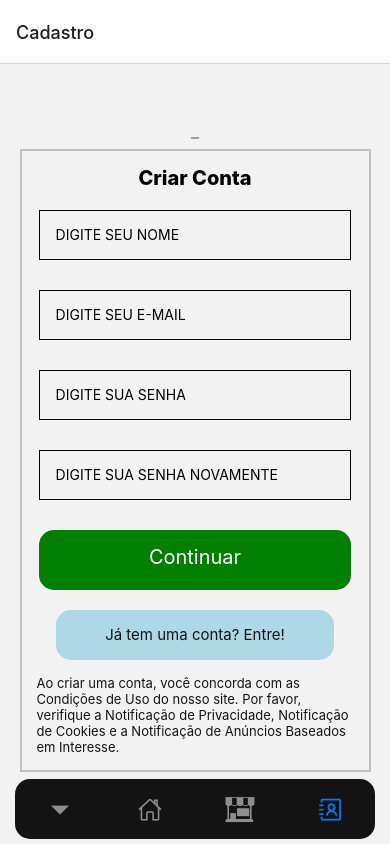
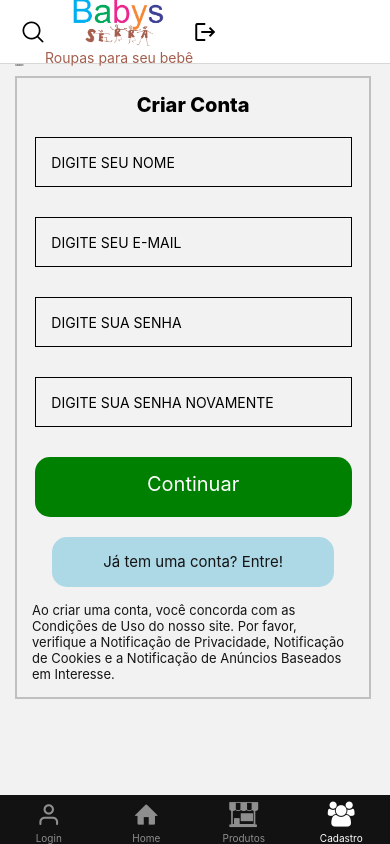
Before and after one commit to andersonlps/Ecommerce-React-Native, a React Native app in the folder TrabalhoFinal/: screen /Cadastro in a window 390 px wide. Built offline with nearby package versions, Linux system fonts and the light colour scheme.

Commit message:
Atualização TabBar e Header

```diff
--- a/TrabalhoFinal/App.js
+++ b/TrabalhoFinal/App.js
@@ -1,13 +1,8 @@
-import { StatusBar } from "react-native";
-import { StyleSheet, View } from "react-native";
-import { Home } from "./src/screens/Home";
-import { Login } from "./src/screens/Login";
 import { NavigationContainer } from "@react-navigation/native";
 import { createBottomTabNavigator } from "@react-navigation/bottom-tabs";
-import { Produtos } from "./src/screens/Produtos";
-import { Cadastro } from "./src/screens/Cadastro";
-import { Ionicons, Fontisto, AntDesign   } from "@expo/vector-icons";
-
+import { RotasPrivadas } from "./src/routes/RotasPrivadas";
+import { StatusBar } from "react-native";
+// import { RotasPublicas } from "./src/routes/RotasPublicas";
 
 // import { Routes } from './src/routes';
 
@@ -15,78 +10,13 @@ const Tab = createBottomTabNavigator();
 
 export default function App() {
   return (
-    <View style={styles.container}>
-      <NavigationContainer>
-        <Tab.Navigator
-          screenOptions={{
-            tabBarShowLabel: false,
-            tabBarStyle: {
-              position: "absolute",
-              backgroundColor: "#131313",
-              borderTopWidth: 0,
-
-              bottom: 5,
-              left: 15,
-              right: 15,
-              elevation: 0,
-              borderRadius: 15,
-              height: 60,
-            },
-          }}
-        >
-          <Tab.Screen
-            name="Home "
-            component={Login}
-            options={{
-              headerShown: false}}
-          />
-          <Tab.Screen name="Home" component={Home}
-          options={{
-
-            tabBarIcon: ({ color, size, focused }) => {
-              if (focused) {
-                return <Ionicons name="home" size={size} color={color} />;
-              }
-              return (
-                <Ionicons name="home-outline" size={size} color={color} />
-              );
-            },
-          }}
-          />
-          <Tab.Screen name="Produtos" component={Produtos}
-          options={{
-
-            tabBarIcon: ({ color, size, focused }) => {
-              if (focused) {
-                return <Fontisto name="shopping-store" size={size} color={color} />;
-              }
-              return (
-                <Fontisto name="shopping-store" size={size} color={color} />
-              );
-            },
-          }} />
-          <Tab.Screen name="Cadastro" component={Cadastro}
-           options={{
-
-            tabBarIcon: ({ color, size, focused }) => {
-              if (focused) {
-                return <AntDesign name="contacts" size={size} color={color} />;
-              }
-              return (
-                <AntDesign name="contacts" size={size} color={color} />
-              );
-            },
-          }} />
-        </Tab.Navigator>
-      </NavigationContainer>
-      <StatusBar translucent backgroundColor="auto" />
-    </View>
-    // <Routes/>
+    <NavigationContainer>
+      <StatusBar
+      barStyle="dark-content"
+      backgroundColor="white"
+      />
+      {/* <RotasPublicas /> */}
+      <RotasPrivadas />
+    </NavigationContainer>
   );
 }
-
-const styles = StyleSheet.create({
-  container: {
-    flex: 1,
-  },
-});
--- a/TrabalhoFinal/src/components/Header/index.jsx
+++ b/TrabalhoFinal/src/components/Header/index.jsx
@@ -1,52 +1,40 @@
-import { View, Text, StyleSheet, Button, Image } from "react-native";
-import { AntDesign } from "@expo/vector-icons";
-import { MaterialIcons } from '@expo/vector-icons';
+import React from "react";
+import { View,  StyleSheet, Image, Text} from "react-native";
+import { MaterialIcons, AntDesign } from "@expo/vector-icons";
 
 export const Topo = () => {
   return (
-    <View>
+
       <View style={styles.header}>
-        <View style={styles.pesquisa}>
-          <AntDesign name="search1" size={32} color="black" />
-        </View>
+        <AntDesign name="search1" size={24} color="black" />
         <View style={styles.ImgText}>
-          <Image
-            source={require("../../assets/logo.png")}
-            style={{ width: 100, height: 50 }}
-          />
+        <Image
+          source={require("../../assets/logo.png")}
+          style={{ width: 100, height: 50 }}/>
           <Text style={styles.texto}>Roupas para seu bebê</Text>
         </View>
-        <View style={styles.logout}>
-          <MaterialIcons name="logout" size={24} color="black" />
-        </View>
+        <MaterialIcons name="logout" size={24} color="black" />
       </View>
-    </View>
+
   );
 };
 
 const styles = StyleSheet.create({
   header: {
     flexDirection: "row",
-    width: "100%",
-    height: 100,
+    width:"96%",
+    height:100,
+    alignItems: "center",
+    justifyContent: "space-between",
+    padding:5,
+
+  },
+
+  ImgText: {
+
     alignItems: "center",
     justifyContent: "center",
   },
-  pesquisa: {
-    width: "10%",
-    marginLeft: 10,
-    alignItems: "center",
-  },
-  logout:{
-    width: "10%",
-    alignItems: "center",
-  },
-  ImgText: {
-    width: "70%",
-    alignItems: "center",
-    justifyContent: "center",
-  },
-
   texto: {
     color: "#A45E4D",
     justifyContent: "center",
--- a/TrabalhoFinal/src/routes/RotasPrivadas.jsx
+++ b/TrabalhoFinal/src/routes/RotasPrivadas.jsx
@@ -1,15 +1,135 @@
-import { createBottomTabNavigator } from '@react-navigation/bottom-tabs';
-import { Contatos } from '../screens/Contatos';
-import {Home} from '../screens/Home'
-import { Produtos } from '../screens/Produtos';
+import React from "react";
+import { createBottomTabNavigator } from "@react-navigation/bottom-tabs";
+import { createNativeStackNavigator } from "@react-navigation/native-stack";
+import { Login } from "../screens/Login";
+import { Home } from "../screens/Home";
+import { Produtos } from "../screens/Produtos";
+import { Cadastro } from "../screens/Cadastro";
+import { Entypo, Fontisto, Feather, FontAwesome  } from "@expo/vector-icons";
+import { Topo } from "../components/Header";
+
 
 const Tab = createBottomTabNavigator();
+const Stack = createNativeStackNavigator();
 
-export const RotasPrivadas = () =>{
-    <Tab.Navigator>
-      <Tab.Screen name="Home" component={Home} options={{ headerShown: true}}/>
-      <Tab.Screen name="Produtos" component={Produtos} options={{ headerShown: true}}/>
-      <Tab.Screen name="Contatos" component={Contatos} options={{ headerShown: true}}/>
+const LoginStack = () => {
+  return (
+    <Stack.Navigator>
+      <Stack.Screen
+        name="Login"
+        component={Login}
+        options={{ headerShown: false }}
+      />
+    </Stack.Navigator>
+  );
+};
+
+const HomeStack = () => {
+  return (
+    <Stack.Navigator>
+      <Stack.Screen
+        name="Home"
+        component={Home}
+        options={{ headerTitle:()=> <Topo/>,
+          headerStyle: {
+            backgroundColor: '#fff',
+          },
+          headerTintColor: '#fff',
+          headerTitleStyle: {
+            fontWeight: 'bold',
+          },
+        }}
+      />
+
+
+    </Stack.Navigator>
+  );
+};
+
+const ProdutosStack = () => {
+  return (
+    <Stack.Navigator>
+      <Stack.Screen
+        name="Produtos"
+        component={Produtos}
+        options={{ headerTitle:()=> <Topo/> }}
+      />
+    </Stack.Navigator>
+  );
+};
+
+
+
+const CadastroStack = () => {
+  return (
+    <Stack.Navigator>
+      <Stack.Screen
+        name="Cadastro"
+        component={Cadastro}
+        options={{ headerTitle:()=> <Topo/> }}
+      />
+    </Stack.Navigator>
+  );
+};
+
+
+export const RotasPrivadas = () => {
+  return (
+    <Tab.Navigator
+      screenOptions={{
+        tabBarStyle: {
+          backgroundColor: "#121212",
+          borderTopColor: "transparent",
+        },
+        tabBarActiveTintColor: "#fff",
+        tabStyle: {
+          paddingBottom: 5,
+          paddingTop: 5,
+        },
+      }}
+    >
+       <Tab.Screen
+        name="Login"
+        component={LoginStack}
+        options={{
+          headerShown: false,
+          tabBarIcon: ({ color, size }) => (
+            <Feather name="user" size={size} color={color} />
+
+          )
+         }}
+      />
+      <Tab.Screen
+
+        name="Home"
+        component={HomeStack}
+        options={{
+          headerShown: false,
+          tabBarIcon: ({ color, size }) => (
+            <Entypo name="home" size={size} color={color} />
+          )
+        }}
+      />
+      <Tab.Screen
+        name="Produtos"
+        component={ProdutosStack}
+        options={{
+          headerShown: false,
+          tabBarIcon: ({ color, size }) => (
+            <Fontisto name="shopping-store" size={size} color={color} />
+          )
+        }}
+      />
+      <Tab.Screen
+        name="Cadastro"
+        component={CadastroStack}
+        options={{
+          headerShown: false,
+          tabBarIcon: ({ color, size }) => (
+            <FontAwesome name="group" size={size} color={color} />
+          )
+        }}
+      />
     </Tab.Navigator>
-
-}
+  );
+};
--- a/TrabalhoFinal/src/screens/Cadastro/index.jsx
+++ b/TrabalhoFinal/src/screens/Cadastro/index.jsx
@@ -1,55 +1,94 @@
-import { useState } from 'react';
-import { Button, Text, TextInput, TouchableOpacity, View } from 'react-native'
+import { useState } from "react";
+import {
+  ScrollView,
+  Text,
+  TextInput,
+  TouchableOpacity,
+  View,
+} from "react-native";
 // import {styles} from './styles';
 import { StyleSheet } from "react-native";
+import { Topo } from "../../components/Header";
 
-export const Cadastro = ({navigation}) => {
-    const [usuarioNome, setUsuarioNome] = useState("")
-    const [userEmail, setUserEmail] = useState("")
-    const [senha, setSenha] = useState("")
-    const [senha2, setSenha2] = useState("")
+export const Cadastro = ({ navigation }) => {
+  const [usuarioNome, setUsuarioNome] = useState("");
+  const [userEmail, setUserEmail] = useState("");
+  const [senha, setSenha] = useState("");
+  const [senha2, setSenha2] = useState("");
   const verificaSenha = () => {
-        if (senha =! senha2){
-            alert("As senhas não batem")
+    if ((senha = !senha2)) {
+      alert("As senhas não batem");
     }
-    }
+  };
 
   return (
       <View style={styles.container}>
+
+      <ScrollView>
       <Text style={styles.textoCadastro}>Cadastro</Text>
       <View style={styles.container2}>
         <Text style={styles.texto}>Criar Conta</Text>
-            <TextInput style={styles.textImput} placeholder="    DIGITE SEU NOME" onChange={setUsuarioNome} value={usuarioNome} />
-            <TextInput style={styles.textImput} placeholder="    DIGITE SEU E-MAIL" onChange={setUserEmail} value={userEmail} />
-            <TextInput style={styles.textImput} placeholder="    DIGITE SUA SENHA" onChange={setSenha} value={senha} />
-            <TextInput style={styles.textImput} placeholder="    DIGITE SUA SENHA NOVAMENTE" onChange={setSenha2} value={senha2} />
-            <TouchableOpacity style={styles.buttonEntrar}><Text style={styles.textoEntrar}>Continuar</Text></TouchableOpacity>
-            <TouchableOpacity style={styles.buttonCadastrar} onPress={() => navigation.navigate('Login')}><Text style={styles.textoCadastrar}>Já tem uma conta? Entre!</Text></TouchableOpacity>
-            <Text style={styles.textoCondicoes}>Ao criar uma conta, você concorda com as Condições de Uso do nosso site.
-            Por favor, verifique a Notificação de Privacidade, Notificação de Cookies e a Notificação de Anúncios
-            Baseados em Interesse. </Text>
+        <TextInput
+          style={styles.textImput}
+          placeholder="    DIGITE SEU NOME"
+          onChange={setUsuarioNome}
+          value={usuarioNome}
+        />
+        <TextInput
+          style={styles.textImput}
+          placeholder="    DIGITE SEU E-MAIL"
+          onChange={setUserEmail}
+          value={userEmail}
+        />
+        <TextInput
+          style={styles.textImput}
+          placeholder="    DIGITE SUA SENHA"
+          onChange={setSenha}
+          value={senha}
+        />
+        <TextInput
+          style={styles.textImput}
+          placeholder="    DIGITE SUA SENHA NOVAMENTE"
+          onChange={setSenha2}
+          value={senha2}
+        />
+        <TouchableOpacity style={styles.buttonEntrar}>
+          <Text style={styles.textoEntrar}>Continuar</Text>
+        </TouchableOpacity>
+        <TouchableOpacity
+          style={styles.buttonCadastrar}
+          onPress={() => navigation.navigate("Login")}
+        >
+          <Text style={styles.textoCadastrar}>Já tem uma conta? Entre!</Text>
+        </TouchableOpacity>
+        <Text style={styles.textoCondicoes}>
+          Ao criar uma conta, você concorda com as Condições de Uso do nosso
+          site. Por favor, verifique a Notificação de Privacidade, Notificação
+          de Cookies e a Notificação de Anúncios Baseados em Interesse.{" "}
+        </Text>
       </View>
+      </ScrollView>
+
     </View>
   );
-}
-
+};
 
 const styles = StyleSheet.create({
   container: {
     flex: 1,
-        justifyContent:"center",
-        alignItems: 'center',
+    justifyContent: "center",
+    alignItems: "center",
     alignContent: "center",
-
+    marginLeft: 15
   },
 
   container2: {
-        width: "90%",
-        justifyContent:"center",
-        alignItems: 'center',
+    width: "95%",
+    justifyContent: "center",
+    alignItems: "center",
     alignContent: "center",
     borderWidth: 2,
-        borderColor: 'silver',
+    borderColor: "silver",
   },
 
   textImput: {
@@ -57,29 +96,28 @@ const styles = StyleSheet.create({
     width: "90%",
     height: 50,
     alignItems: "center",
-        justifyContent: 'center',
+    justifyContent: "center",
     marginBottom: 30,
-
   },
   textoCadastro: {
     fontSize: 2,
-        marginBottom: 10
+    marginBottom: 10,
   },
   texto: {
     marginTop: 15,
     fontSize: 20,
     fontWeight: "800",
-        marginBottom: 20
+    marginBottom: 20,
   },
   buttonEntrar: {
-        backgroundColor: 'green',
+    backgroundColor: "green",
     width: "90%",
     height: 60,
     borderRadius: 15,
-        marginBottom: 20
+    marginBottom: 20,
   },
   buttonCadastrar: {
-        backgroundColor: 'lightblue',
+    backgroundColor: "lightblue",
     width: "80%",
     height: 50,
     borderRadius: 15,
@@ -88,19 +126,19 @@ const styles = StyleSheet.create({
   textoEntrar: {
     padding: 15,
     textAlign: "center",
-        color: '#fff',
-        fontSize: 20
+    color: "#fff",
+    fontSize: 20,
   },
   textoCadastrar: {
     padding: 15,
     textAlign: "center",
-        color: '#141414',
+    color: "#141414",
     fontSize: 15,
   },
 
   textoCondicoes: {
     padding: 15,
-        color: '#141414',
+    color: "#141414",
     fontSize: 13,
-    }
+  },
 });
--- a/TrabalhoFinal/src/screens/Contatos/index.jsx
+++ b/TrabalhoFinal/src/screens/Contatos/index.jsx
@@ -1,4 +1,5 @@
 import {View, Text, StyleSheet} from 'react-native';
+import { Topo } from "../../components/Header";
 
 export const Contatos = () => {
     return(
@@ -11,9 +12,8 @@ export const Contatos = () => {
 const styles = StyleSheet.create({
     container: {
       flex: 1,
-      backgroundColor: '#131313',
     },
     texto: {
-      color: '#fff',
+
     },
   });
--- a/TrabalhoFinal/src/screens/Home/index.jsx
+++ b/TrabalhoFinal/src/screens/Home/index.jsx
@@ -1,11 +1,8 @@
-import { View, Text, StyleSheet, Button } from "react-native";
-import { Topo } from "../../components/Header";
-import { Footer } from "../../components/Footer";
+import { View, StyleSheet, Button } from "react-native";
 
 export const Home = ({ navigation }) => {
   return (
     <View style={styles.container}>
-      <Topo />
       <Button title="Produtos" onPress={() => navigation.navigate("Login")} />
     </View>
   );
--- a/TrabalhoFinal/src/screens/Produtos/index.jsx
+++ b/TrabalhoFinal/src/screens/Produtos/index.jsx
@@ -1,7 +1,8 @@
-import { useState } from 'react';
 import { Text, FlatList, TouchableOpacity, View } from 'react-native'
 import { styles } from './styles';
 import { CardProdutos } from '../../components/CardProdutos'
+import { Topo } from '../../components/Header';
+
 
 const produtos = [
     {
@@ -53,6 +54,7 @@ const produtos = [
 export const Produtos = () =>{
     return(
         <View style={styles.container}>
+
             <Text style={styles.titulo}>Produtos</Text>
         <FlatList
         data={produtos}
--- a/TrabalhoFinal/src/screens/Produtos/styles.js
+++ b/TrabalhoFinal/src/screens/Produtos/styles.js
@@ -3,7 +3,6 @@ import { StyleSheet } from "react-native";
 export const styles = StyleSheet.create({
     container: {
         flex: 1,
-        alignItems: 'center',
     },
     titulo: {
         fontSize: 28,
```
Also changed, not shown: TrabalhoFinal/package.json (+4 -4 lines), TrabalhoFinal/src/components/Footer/index.jsx (deleted). Lines whose indentation alone changed are shown as unchanged.
